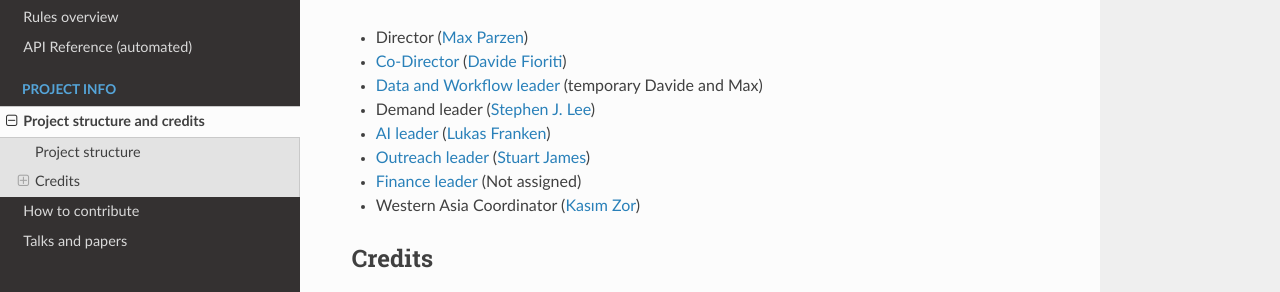
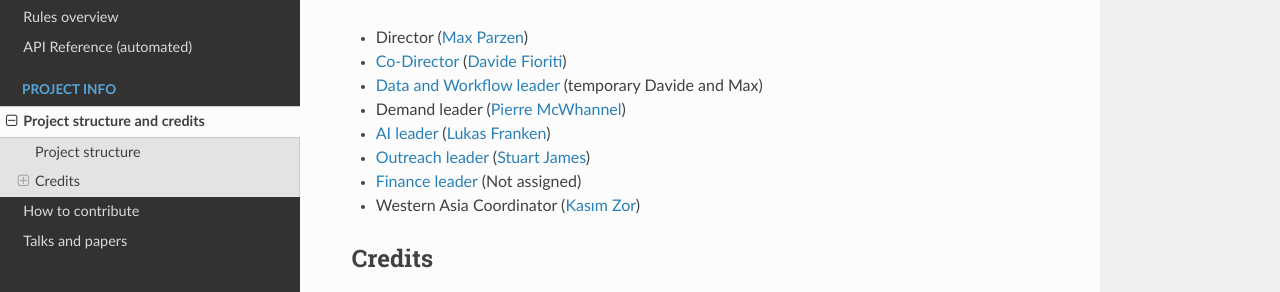
Before and after one commit to pypsa-meets-earth/pypsa-earth, a Sphinx documentation site: the page built from doc/project_structure_and_credits.rst, in a window 1280 px wide and 900 px high. Shown: the part 430-722 px from the top of the window. Built offline with Sphinx 7.4.7 and the Read the Docs theme 2.0.0, drawn with Linux system fonts in a browser that asks for light colours; pages that are not in the unit, such as notebooks, are missing from menus.

Commit message:
Update project_structure_and_credits.rst

```diff
--- a/doc/project_structure_and_credits.rst
+++ b/doc/project_structure_and_credits.rst
@@ -26,7 +26,7 @@ The structure might be adjusted in future:
 - Director (`Max Parzen <https://www.linkedin.com/in/maximilian-parzen-b047a1126/>`_)
 - `Co-Director <https://uoe-my.sharepoint.com/:b:/g/personal/s1827105_ed_ac_uk/EfjniQIxmfZIp8ih_WQuy-0BfCiOCLPKEvDZUuylp9xOhA?e=s7KRQy>`_ (`Davide Fioriti <https://www.linkedin.com/in/davide-fioriti-745693a5/>`_)
 - `Data and Workflow leader <https://uoe-my.sharepoint.com/:b:/g/personal/s1827105_ed_ac_uk/EdHf1dHFvPhIuWRCPopR5KYB9viUJUkhm_WDhHMeFqbUtg?e=Ja0Mz0>`_ (temporary Davide and Max)
-- Demand leader (`Stephen J. Lee <http://stephenjl.com>`_)
+- Demand leader (`Pierre McWhannel <https://www.linkedin.com/in/pierre-mcwhannel/>`_)
 - `AI leader <https://uoe-my.sharepoint.com/:b:/g/personal/s1827105_ed_ac_uk/EdHf1dHFvPhIuWRCPopR5KYB9viUJUkhm_WDhHMeFqbUtg?e=Ja0Mz0>`_ (`Lukas Franken <https://www.linkedin.com/in/lukas-franken-5a3045151/>`_)
 - `Outreach leader <https://uoe-my.sharepoint.com/:b:/g/personal/s1827105_ed_ac_uk/EWeumVS1t2hMrAXPWzYj2VsBRYS12ArGwTR1Iuo7vJC78Q?e=xeIkW4>`_ (`Stuart James <https://www.linkedin.com/in/stuart-daniel-james/>`_)
 - `Finance leader <https://uoe-my.sharepoint.com/:b:/g/personal/s1827105_ed_ac_uk/EbBuUGDNwrRBqmeT8xbQT3MBL1MOMkemCDXi7EMbzXEmHw?e=E3Cbc7>`_ (Not assigned)
```
